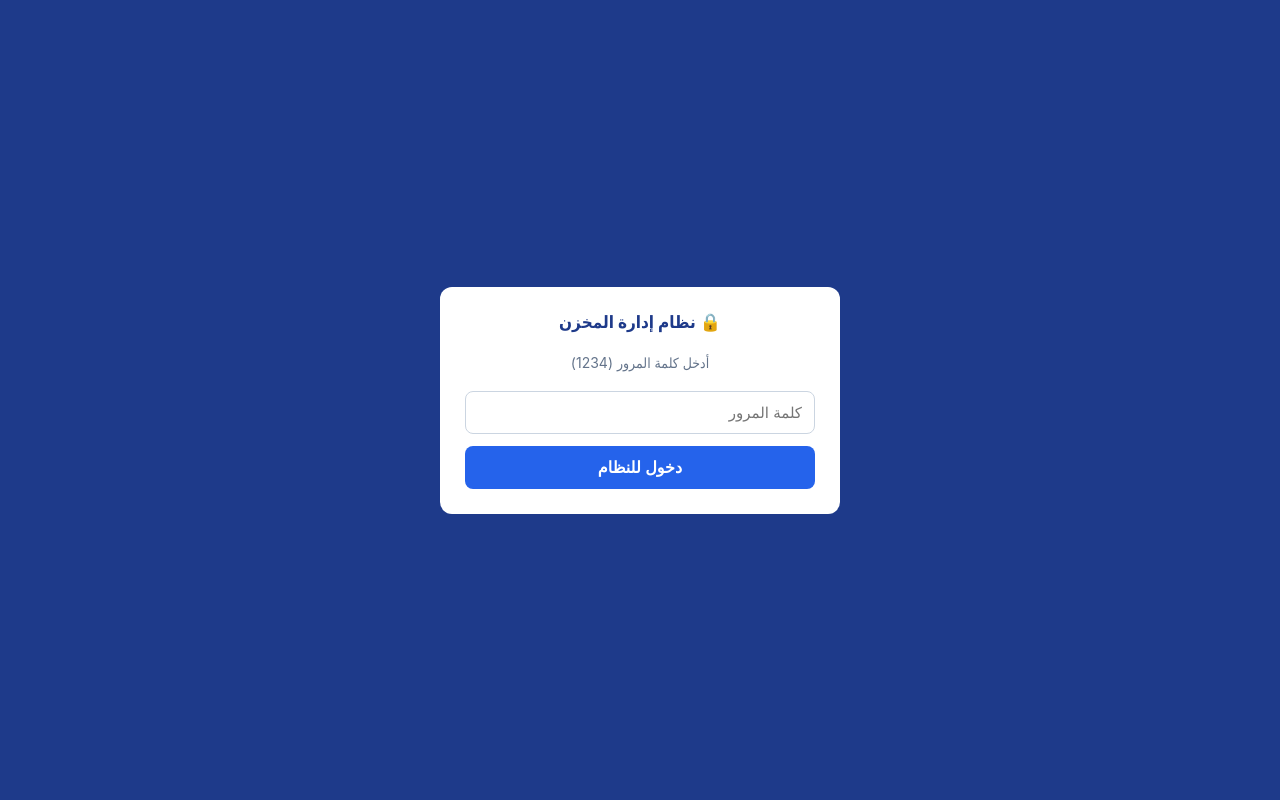
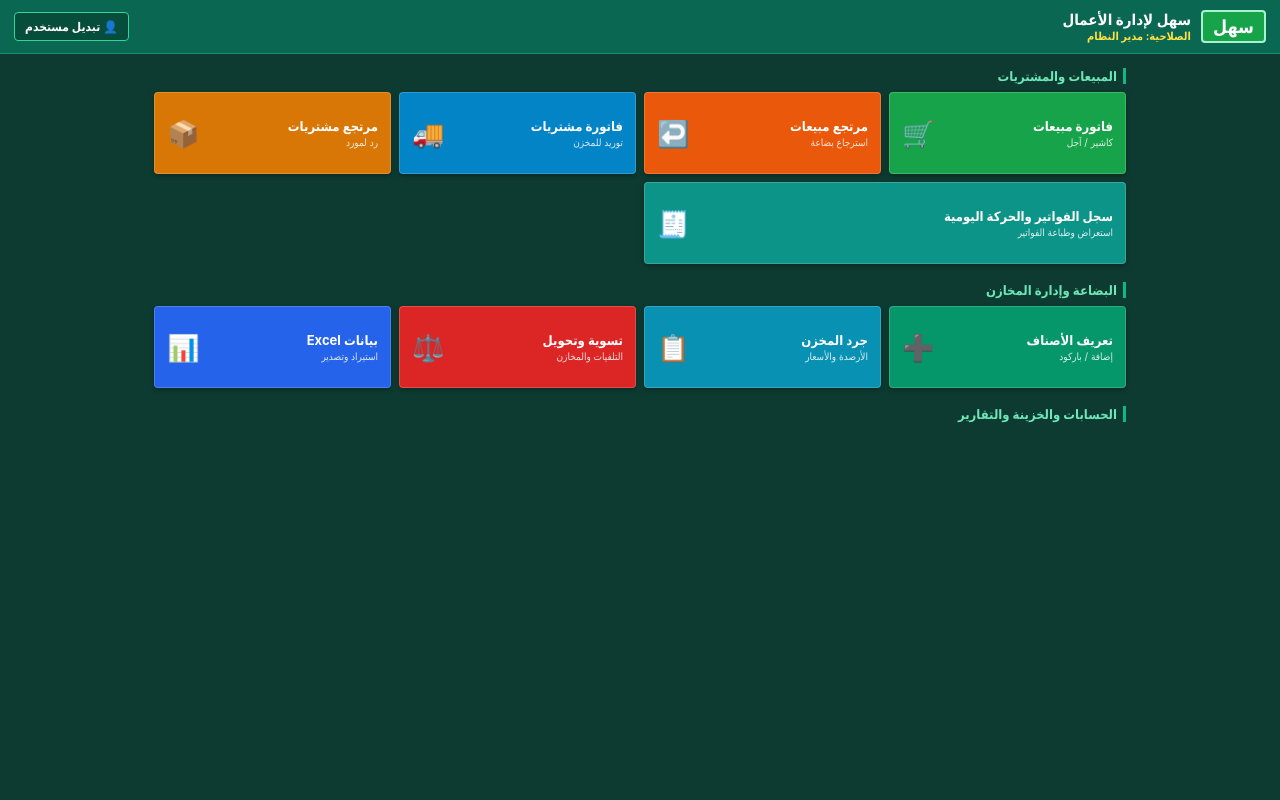
Before and after one commit to morezqalhanafe-gif/makhzan, a plain HTML site: page index.html in a window 1280 px wide. Drawn offline with Linux system fonts and the light colour scheme.

Commit message:
Update index.html

```diff
--- a/index.html
+++ b/index.html
@@ -3,192 +3,140 @@
 <head>
   <meta charset="UTF-8">
   <meta name="viewport" content="width=device-width, initial-scale=1.0">
-    <title>نظام إدارة المخزن المتكامل</title>
+  <title>سهل لإدارة الأعمال</title>
+  <link rel="manifest" href="./manifest.json">
+  <meta name="apple-mobile-web-app-capable" content="yes">
+  <meta name="apple-mobile-web-app-status-bar-style" content="black-translucent">
+  <script src="https://sheetjs.com"></script>
+  <script src="https://unpkg.com"></script>
   <style>
-        body { font-family: -apple-system, Tahoma, Arial, sans-serif; background-color: #f1f5f9; margin: 0; padding: 0 0 75px 0; }
-        .header { background: #1e3a8a; color: white; padding: 15px; text-align: center; font-size: 19px; font-weight: bold; }
-        .container { max-width: 650px; margin: 15px auto; padding: 0 12px; }
-        .card { background: white; padding: 15px; border-radius: 10px; box-shadow: 0 2px 6px rgba(0,0,0,0.08); margin-bottom: 15px; }
-        h2 { color: #1e3a8a; font-size: 17px; margin-top: 0; border-bottom: 2px solid #e2e8f0; padding-bottom: 8px; }
-        input, select { width: 100%; padding: 12px; margin: 6px 0; border: 1px solid #cbd5e1; border-radius: 8px; font-size: 15px; box-sizing: border-box; }
-        button { width: 100%; padding: 12px; border: none; border-radius: 8px; font-size: 16px; font-weight: bold; cursor: pointer; color: white; margin-top: 6px; }
-        .btn-green { background-color: #16a34a; }
-        .btn-blue { background-color: #2563eb; }
-        .btn-orange { background-color: #d97706; }
-        .btn-sm { padding: 6px 10px; font-size: 12px; width: auto; margin: 0; }
-        table { width: 100%; border-collapse: collapse; font-size: 13px; margin-top: 10px; }
-        th, td { border: 1px solid #e2e8f0; padding: 8px; text-align: center; }
-        th { background-color: #f8fafc; color: #334155; }
-        .warning { background-color: #fee2e2; color: #b91c1c; font-weight: bold; }
-        .badge-credit { background: #fef3c7; color: #b45309; padding: 3px 6px; border-radius: 4px; font-weight: bold; }
-        .badge-cash { background: #dcfce7; color: #15803d; padding: 3px 6px; border-radius: 4px; font-weight: bold; }
-        .stats-grid { display: grid; grid-template-columns: 1fr 1fr; gap: 10px; }
-        .stat-box { background: #eff6ff; padding: 15px; border-radius: 8px; text-align: center; border: 1px solid #bfdbfe; }
-        .stat-num { font-size: 19px; font-weight: bold; color: #1d4ed8; margin-top: 5px; }
-        .bottom-nav { position: fixed; bottom: 0; left: 0; right: 0; background: white; display: flex; border-top: 1px solid #cbd5e1; z-index: 100; }
-        .nav-item { flex: 1; padding: 12px 2px; text-align: center; font-size: 12px; font-weight: bold; color: #64748b; cursor: pointer; }
-        .nav-item.active { color: #1e3a8a; border-top: 3px solid #1e3a8a; background: #f8fafc; }
-        .section { display: none; }
-        .section.active { display: block; }
-        #loginScreen { position: fixed; inset: 0; background: #1e3a8a; z-index: 999; display: flex; align-items: center; justify-content: center; padding: 20px; }
-        .login-box { background: white; padding: 25px; border-radius: 12px; width: 100%; max-width: 350px; text-align: center; }
+    * { box-sizing: border-box; font-family: -apple-system, BlinkMacSystemFont, "Segoe UI", Tahoma, Arial, sans-serif; }
+    body { margin: 0; background-color: #0d3b31; color: #1e293b; min-height: 100vh; display: flex; flex-direction: column; }
+
+    .topbar { background: #0a6852; color: white; padding: 10px 14px; display: flex; justify-content: space-between; align-items: center; border-bottom: 1px solid #148f72; position: sticky; top: 0; z-index: 100; }
+    .brand { display: flex; align-items: center; gap: 10px; }
+    .logo { background: #16a34a; border: 2px solid #a7f3d0; border-radius: 4px; padding: 4px 10px; font-weight: bold; font-size: 18px; }
+    .brand h1 { margin: 0; font-size: 15px; }
+    .brand p { margin: 0; font-size: 11px; color: #a7f3d0; }
+    .btn-top { background: #064e3b; color: white; border: 1px solid #34d399; padding: 6px 10px; border-radius: 4px; font-size: 12px; font-weight: bold; cursor: pointer; }
+
+    .dashboard { flex: 1; padding: 14px; max-width: 1000px; margin: 0 auto; width: 100%; }
+    .group { margin-bottom: 18px; }
+    .group-title { color: #6ee7b7; font-size: 13px; font-weight: bold; margin-bottom: 8px; border-right: 3px solid #10b981; padding-right: 6px; }
+    .grid-tiles { display: grid; grid-template-columns: repeat(2, 1fr); gap: 8px; }
+    @media (min-width: 650px) { .grid-tiles { grid-template-columns: repeat(4, 1fr); } }
+
+    .tile {
+      height: 82px; border-radius: 4px; padding: 10px 12px; display: flex; align-items: center; justify-content: space-between;
+      color: white; cursor: pointer; box-shadow: 0 2px 5px rgba(0,0,0,0.3); border: 1px solid rgba(255,255,255,0.18);
+    }
+    .tile.wide { grid-column: span 2; }
+    .tile:active { transform: scale(0.97); }
+    .t-title { font-size: 13px; font-weight: bold; display: block; }
+    .t-sub { font-size: 10px; opacity: 0.85; display: block; margin-top: 2px; }
+    .t-ico { font-size: 26px; }
+
+    .c-green { background: #16a34a; } .c-teal { background: #0d9488; } .c-emerald { background: #059669; }
+    .c-blue { background: #0284c7; } .c-indigo { background: #2563eb; } .c-purple { background: #7c3aed; }
+    .c-orange { background: #ea580c; } .c-amber { background: #d97706; } .c-red { background: #dc2626; } .c-cyan { background: #0891b2; } .c-slate { background: #475569; }
+
+    .view { display: none; background: #f0fdf4; flex: 1; padding: 12px; max-width: 1000px; margin: 0 auto; width: 100%; }
+    .view.active { display: block; }
+    .win { background: white; border: 2px solid #0a6852; border-radius: 4px; overflow: hidden; margin-bottom: 14px; }
+    .win-head { background: #0a6852; color: white; padding: 9px 12px; font-weight: bold; font-size: 14px; display: flex; justify-content: space-between; }
+    .win-body { padding: 12px; }
+
+    .pos-bar { background: #dcfce7; border: 2px solid #16a34a; border-radius: 4px; padding: 10px 14px; margin-bottom: 10px; display: flex; justify-content: space-between; align-items: center; }
+    .pos-total { background: #16a34a; color: white; padding: 6px 16px; border-radius: 4px; font-size: 22px; font-weight: bold; font-family: monospace; }
+
+    input, select { width: 100%; padding: 9px; margin-bottom: 9px; border: 1px solid #94a3b8; border-radius: 4px; font-size: 14px; background: #fff; }
+    label { display: block; font-size: 12px; font-weight: bold; margin-bottom: 4px; color: #0a6852; }
+    .btn { width: 100%; padding: 10px; border: none; border-radius: 4px; font-size: 14px; font-weight: bold; cursor: pointer; color: white; }
+    .btn-sm { padding: 4px 8px; font-size: 12px; width: auto; }
+    .g2 { display: grid; grid-template-columns: 1fr 1fr; gap: 8px; }
+    .g3 { display: grid; grid-template-columns: 1fr 1fr 1fr; gap: 6px; }
+    .igroup { display: flex; gap: 6px; margin-bottom: 9px; }
+    .igroup input, .igroup select { margin-bottom: 0; }
+    .igroup button { width: auto; padding: 0 12px; }
+
+    .tbl-wrap { overflow-x: auto; border: 1px solid #cbd5e1; margin-top: 8px; }
+    table { width: 100%; border-collapse: collapse; font-size: 13px; text-align: right; }
+    th { background: #0a6852; color: white; padding: 7px; border: 1px solid #064e3b; white-space: nowrap; }
+    td { padding: 7px; border: 1px solid #cbd5e1; white-space: nowrap; }
+    .low { background: #fee2e2 !important; color: #991b1b; font-weight: bold; }
+
+    .botbar { background: #07241e; color: #a7f3d0; padding: 8px 12px; display: flex; justify-content: space-between; font-size: 12px; border-top: 1px solid #134e4a; position: sticky; bottom: 0; z-index: 90; }
+    .pill { background: #0d3b31; padding: 4px 10px; border-radius: 4px; border: 1px solid #148f72; }
+
+    /* إخفاء عناصر المدير عن الكاشير */
+    body.role-cashier .admin-only { display: none !important; }
+
+    #lockBox, #scanModal { position: fixed; inset: 0; background: rgba(0,0,0,0.88); display: none; flex-direction: column; align-items: center; justify-content: center; padding: 20px; z-index: 9999; }
+    .lock-card { background: white; padding: 25px; border-radius: 6px; width: 100%; max-width: 350px; text-align: center; }
+    #reader { width: 100%; max-width: 380px; background: white; border-radius: 6px; overflow: hidden; }
+    #printArea { display: none; }
+    @media print {
+      body * { visibility: hidden; }
+      #printArea, #printArea * { visibility: visible; }
+      #printArea { display: block; position: absolute; left: 0; top: 0; width: 100%; padding: 20px; background: white; color: black; direction: rtl; }
+      #printArea table { width: 100%; border-collapse: collapse; margin-top: 12px; }
+      #printArea th, #printArea td { border: 1px solid #000; padding: 8px; text-align: right; }
+    }
   </style>
 </head>
 <body>
 
-<div id="loginScreen">
-    <div class="login-box">
-        <h2 style="border:none; margin-bottom:10px;">🔒 نظام إدارة المخزن</h2>
-        <p style="font-size:14px; color:#64748b;">أدخل كلمة المرور (1234)</p>
-        <input type="password" id="passInput" placeholder="كلمة المرور">
-        <button class="btn-blue" onclick="checkLogin()">دخول للنظام</button>
+  <!-- نافذة التبديل بين المدير والكاشير -->
+  <div id="lockBox">
+    <div class="lock-card">
+      <div class="logo" style="display:inline-block; color:white; margin-bottom:10px;">سهل</div>
+      <h3 style="color:#0a6852; margin:0 0 6px;">تبديل المستخدم / فتح القفل</h3>
+      <p style="font-size:12px; color:#64748b; margin-bottom:14px;">المدير: <b>1234</b> &nbsp;|&nbsp; الكاشير: <b>0000</b></p>
+      <input type="password" inputmode="numeric" id="unlockPass" placeholder="أدخل رمز الدخول">
+      <button type="button" id="btnUnlock" class="btn c-green">دخول للنظام</button>
     </div>
   </div>
 
-<div class="header">📦 نظام إدارة المخزن والمبيعات</div>
+  <div id="scanModal"><div id="reader"></div><button type="button" id="btnCloseScan" class="btn c-red" style="width:auto; margin-top:12px;">إغلاق الكاميرا ✖</button></div>
+  <div id="printArea"></div>
 
-<div class="container">
-    <!-- 1. قسم المبيعات -->
-    <div id="salesSec" class="section active">
-        <div class="card">
-            <h2>🛒 تسجيل فاتورة بيع</h2>
-            <select id="sellProductSelect"></select>
-            <input type="number" id="sellQty" placeholder="الكمية المباعة">
-            <input type="text" id="customerName" placeholder="اسم العميل (مطلوب في حالة الآجل)">
-            <select id="paymentType">
-                <option value="نقدي">💵 دفع نقدي (كاش)</option>
-                <option value="آجل">📝 بيع آجل (على الحساب)</option>
-            </select>
-            <button class="btn-green" onclick="makeSale()">✅ إتمام البيع</button>
+  <div class="topbar">
+    <div class="brand">
+      <div class="logo">سهل</div>
+      <div>
+        <h1 id="topStoreName">سهل لإدارة الأعمال</h1>
+        <p id="roleBadge" style="color:#fde047; font-weight:bold;">الصلاحية: مدير النظام</p>
       </div>
-        <div class="card">
-            <h2>🧾 سجل الفواتير</h2>
-            <table>
-                <thead><tr><th>العميل</th><th>الصنف</th><th>الكمية</th><th>الإجمالي</th><th>الحالة</th></tr></thead>
-                <tbody id="salesTable"></tbody>
-            </table>
+    </div>
+    <div style="display:flex; gap:6px;">
+      <button type="button" id="btnHome" class="btn-top" style="display:none;">🏠 الرئيسية</button>
+      <button type="button" id="btnLock" class="btn-top">👤 تبديل مستخدم</button>
     </div>
   </div>
 
-    <!-- 2. قسم المخزن -->
-    <div id="stockSec" class="section">
-        <div class="card">
-            <h2>➕ إضافة صنف للمخزن</h2>
-            <input type="text" id="pName" placeholder="اسم الصنف (مثال: زيت 1 لتر)">
-            <input type="number" id="pQty" placeholder="الكمية">
-            <input type="number" id="pBuyPrice" placeholder="سعر الشراء">
-            <input type="number" id="pSellPrice" placeholder="سعر البيع">
-            <label style="font-size:13px; color:#475569;">تاريخ الصلاحية:</label>
-            <input type="date" id="pExpiry">
-            <button class="btn-blue" onclick="addProduct()">💾 حفظ الصنف</button>
-        </div>
-        <div class="card">
-            <h2>📋 جرد المخزن الحالي</h2>
-            <table>
-                <thead><tr><th>الصنف</th><th>الرصيد</th><th>التكلفة</th><th>البيع</th><th>الصلاحية</th></tr></thead>
-                <tbody id="stockTable"></tbody>
-            </table>
+  <!-- الشاشة الرئيسية -->
+  <div id="dashboard" class="dashboard">
+    <div class="group">
+      <div class="group-title">المبيعات والمشتريات</div>
+      <div class="grid-tiles">
+        <div class="tile c-green" data-v="v-pos" data-t="sale"><div><span class="t-title">فاتورة مبيعات</span><span class="t-sub">كاشير / آجل</span></div><span class="t-ico">🛒</span></div>
+        <div class="tile c-orange" data-v="v-pos" data-t="sale_return"><div><span class="t-title">مرتجع مبيعات</span><span class="t-sub">استرجاع بضاعة</span></div><span class="t-ico">↩️</span></div>
+        <div class="tile c-blue admin-only" data-v="v-pos" data-t="purchase"><div><span class="t-title">فاتورة مشتريات</span><span class="t-sub">توريد للمخزن</span></div><span class="t-ico">🚚</span></div>
+        <div class="tile c-amber admin-only" data-v="v-pos" data-t="purchase_return"><div><span class="t-title">مرتجع مشتريات</span><span class="t-sub">رد لمورد</span></div><span class="t-ico">📦</span></div>
+        <div class="tile c-teal wide" data-v="v-log"><div><span class="t-title">سجل الفواتير والحركة اليومية</span><span class="t-sub">استعراض وطباعة الفواتير</span></div><span class="t-ico">🧾</span></div>
       </div>
     </div>
 
-    <!-- 3. قسم حسابات العملاء (الآجل) -->
-    <div id="debtsSec" class="section">
-        <div class="card">
-            <h2>📒 فواتير الآجل (مديونيات العملاء)</h2>
-            <table>
-                <thead><tr><th>العميل</th><th>الصنف</th><th>المبلغ</th><th>إجراء</th></tr></thead>
-                <tbody id="debtsTable"></tbody>
-            </table>
+    <div class="group">
+      <div class="group-title">البضاعة وإدارة المخازن</div>
+      <div class="grid-tiles">
+        <div class="tile c-emerald admin-only" data-v="v-add"><div><span class="t-title">تعريف الأصناف</span><span class="t-sub">إضافة / باركود</span></div><span class="t-ico">➕</span></div>
+        <div class="tile c-cyan" data-v="v-inv"><div><span class="t-title">جرد المخزن</span><span class="t-sub">الأرصدة والأسعار</span></div><span class="t-ico">📋</span></div>
+        <div class="tile c-red admin-only" data-v="v-adj"><div><span class="t-title">تسوية وتحويل</span><span class="t-sub">التلفيات والمخازن</span></div><span class="t-ico">⚖️</span></div>
+        <div class="tile c-indigo admin-only" data-v="v-xls"><div><span class="t-title">بيانات Excel</span><span class="t-sub">استيراد وتصدير</span></div><span class="t-ico">📊</span></div>
       </div>
     </div>
 
-    <!-- 4. قسم الأرباح والخزينة -->
-    <div id="reportsSec" class="section">
-        <div class="card">
-            <h2>💰 ملخص الخزينة والأرباح</h2>
-            <div class="stats-grid">
-                <div class="stat-box"><div>النقدية بالخزينة (كاش)</div><div class="stat-num" id="cashStat">0 ج</div></div>
-                <div class="stat-box" style="background:#fef3c7; border-color:#fde68a;"><div>ديون السوق (آجل)</div><div class="stat-num" style="color:#b45309;" id="creditStat">0 ج</div></div>
-                <div class="stat-box" style="background:#f0fdf4; border-color:#bbf7d0;"><div>صافي الأرباح</div><div class="stat-num" style="color:#15803d;" id="totalProfitStat">0 ج</div></div>
-                <div class="stat-box"><div>قيمة البضاعة بالمخزن</div><div class="stat-num" id="stockValueStat">0 ج</div></div>
-            </div>
-        </div>
-    </div>
-</div>
-
-<div class="bottom-nav">
-    <div class="nav-item active" onclick="switchTab('salesSec', this)">🛒 المبيعات</div>
-    <div class="nav-item" onclick="switchTab('stockSec', this)">📦 المخزن</div>
-    <div class="nav-item" onclick="switchTab('debtsSec', this)">📒 الآجل</div>
-    <div class="nav-item" onclick="switchTab('reportsSec', this)">💰 الخزينة</div>
-</div>
-
-<script>
-    const APP_PASSWORD = '1234';
-    let products = JSON.parse(localStorage.getItem('makhzan_products')) || [];
-    let sales = JSON.parse(localStorage.getItem('makhzan_sales')) || [];
-
-    function checkLogin() {
-        if (document.getElementById('passInput').value === APP_PASSWORD) {
-            document.getElementById('loginScreen').style.display = 'none';
-            renderAll();
-        } else {
-            alert("❌ كلمة المرور غير صحيحة!");
-        }
-    }
-
-    function switchTab(secId, el) {
-        document.querySelectorAll('.section').forEach(s => s.classList.remove('active'));
-        document.querySelectorAll('.nav-item').forEach(n => n.classList.remove('active'));
-        document.getElementById(secId).classList.add('active');
-        el.classList.add('active');
-        renderAll();
-    }
-
-    function saveLocal() {
-        localStorage.setItem('makhzan_products', JSON.stringify(products));
-        localStorage.setItem('makhzan_sales', JSON.stringify(sales));
-    }
-
-    function addProduct() {
-        let name = document.getElementById('pName').value;
-        let qty = parseFloat(document.getElementById('pQty').value);
-        let buy_price = parseFloat(document.getElementById('pBuyPrice').value);
-        let sell_price = parseFloat(document.getElementById('pSellPrice').value);
-        let expiry = document.getElementById('pExpiry').value;
-
-        if (!name || isNaN(qty) || isNaN(buy_price) || isNaN(sell_price) || !expiry) { alert("أكمل جميع الخانات!"); return; }
-        products.unshift({ id: Date.now(), name, qty, buy_price, sell_price, expiry });
-        saveLocal();
-        alert("✅ تم حفظ الصنف!");
-        document.getElementById('pName').value = ''; document.getElementById('pQty').value = '';
-        document.getElementById('pBuyPrice').value = ''; document.getElementById('pSellPrice').value = '';
-        renderAll();
-    }
-
-    function makeSale() {
-        let prodId = document.getElementById('sellProductSelect').value;
-        let qty = parseFloat(document.getElementById('sellQty').value);
-        let customer = document.getElementById('customerName').value || "عميل نقدي";
-        let payment_type = document.getElementById('paymentType').value;
-
-        if (payment_type === 'آجل' && customer === "عميل نقدي") {
-            alert("يرجى كتابة اسم العميل في حالة البيع الآجل!"); return;
-        }
-
-        let product = products.find(p => p.id == prodId);
-        if (!product || isNaN(qty) || qty <= 0 || qty > product.qty) { alert("بيانات البيع أو الكمية غير صحيحة!"); return; }
-
-        let total = qty * product.sell_price;
-        let profit = qty * (product.sell_price - product.buy_price);
-
-        product.qty -= qty;
-        sales.unshift({ id: Date.now(), customer, product_name: product.name, qty, total, profit, payment_type });
-        saveLocal();
-
-        alert("✅ تم تسجيل الفاتورة!");
-        document.getElementById('sellQty').value = '';
-        renderAll();
-    }
-
-    function collectDebt(saleId) {
+    <div class="group">
+      <div class="group-title">الحسابات والخزينة والتقارير</div>
+      <div class="grid-tiles">
```
Lines whose indentation alone changed are shown as unchanged.
